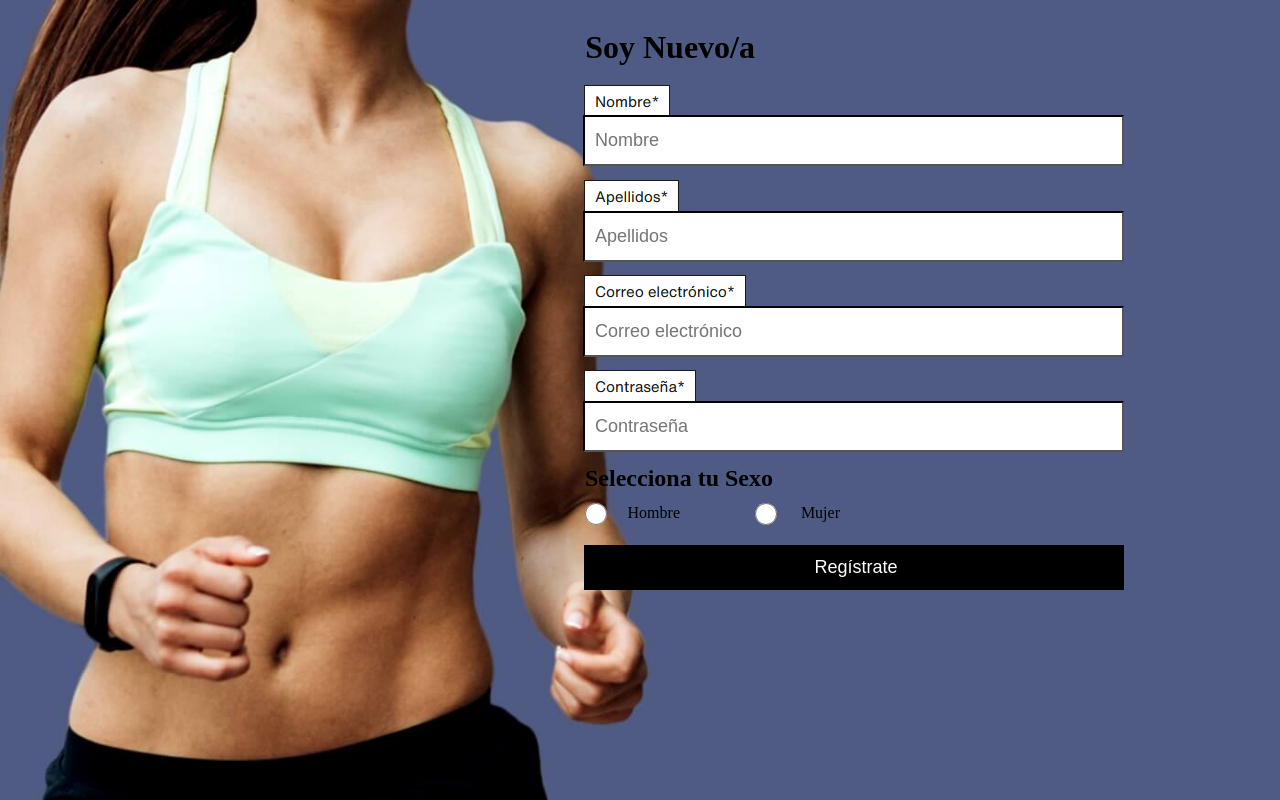
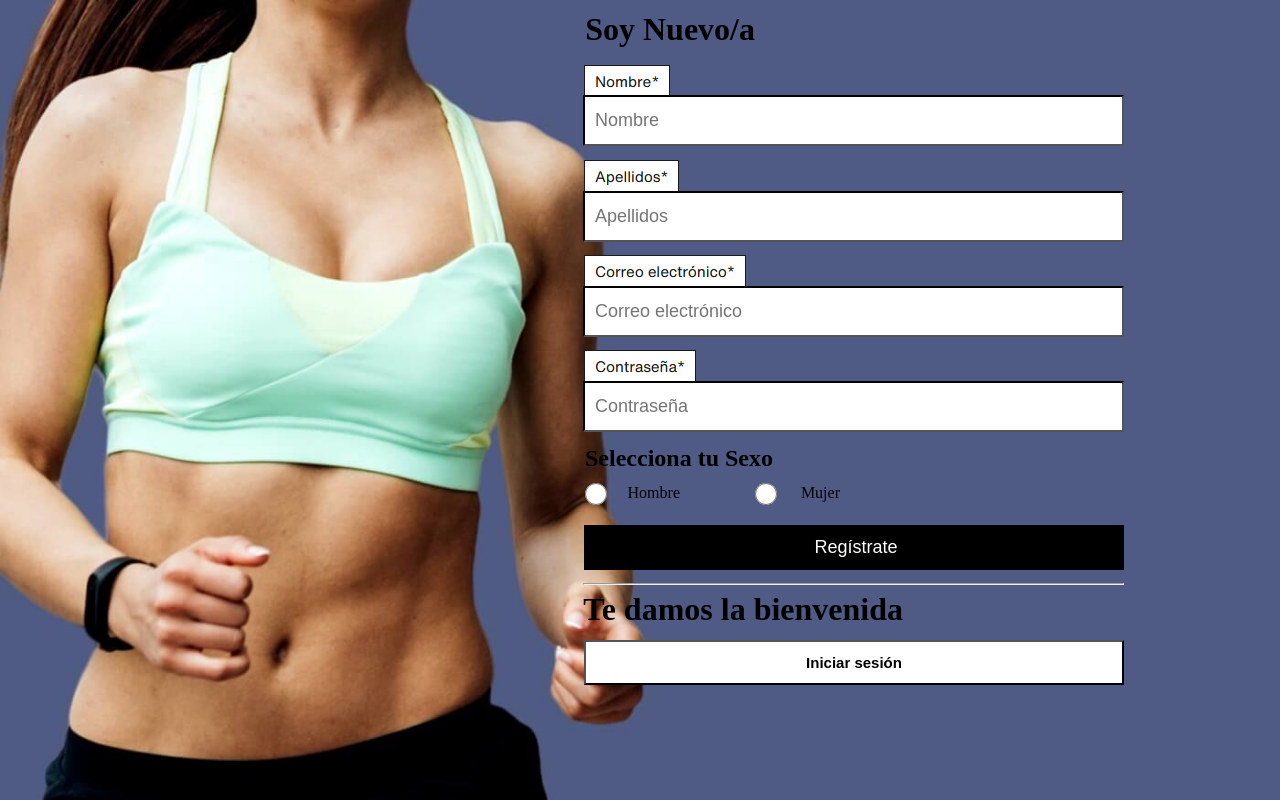
Before and after one commit to Nilpedros22/Grupo1, a PHP site: page /Registro.html in a window 1280 px wide. Run offline with PHP 8.4, Linux system fonts and the light colour scheme.

Commit message:
Registro acabado
Diseño registro acabado.

```diff
--- a/Registro.html
+++ b/Registro.html
@@ -32,6 +32,9 @@
             <p id="mujer">Mujer</p>
         </label>
         <input type="submit" class="registro" value="Regístrate">
+        <hr>
+        <h1 class="bienvenida">Te damos la bienvenida</h1>
+        <input type="button" onclick="location.href = 'log-in.html'" class="login" value="Iniciar sesión">
     </div>
 </body>
 
--- a/registro.css
+++ b/registro.css
@@ -6,17 +6,18 @@ body {
 .nuevo {
     position: absolute;
     right: 525px;
+    top: -10px;
 }
 
 #nombre {
     position: absolute;
     right: 610px;
-    top: 85px;
+    top: 65px;
 }
 
 .nombre {
     position: absolute;
-    top: 115px;
+    top: 95px;
     right: 156px;
     width: 525px;
     height: 45px;
@@ -29,12 +30,12 @@ body {
 #apellidos {
     position: absolute;
     right: 601px;
-    top: 180px;
+    top: 160px;
 }
 
 .apellidos {
     position: absolute;
-    top: 211px;
+    top: 191px;
     right: 156px;
     width: 525px;
     height: 45px;
@@ -47,12 +48,12 @@ body {
 #correo {
     position: absolute;
     right: 534px;
-    top: 275px;
+    top: 255px;
 }
 
 .correo {
     position: absolute;
-    top: 306px;
+    top: 286px;
     right: 156px;
     width: 525px;
     height: 45px;
@@ -65,12 +66,12 @@ body {
 #contraseña {
     position: absolute;
     right: 584px;
-    top: 370px;
+    top: 350px;
 }
 
 .contraseña {
     position: absolute;
-    top: 401px;
+    top: 381px;
     right: 156px;
     width: 525px;
     height: 45px;
@@ -82,13 +83,13 @@ body {
 
 .sexo {
     position: absolute;
-    top: 445px;
+    top: 425px;
     right: 507px;
 }
 
 .hombre {
     position: absolute;
-    top: 500px;
+    top: 480px;
     right: 670px;
     height: 22px;
     width: 22px;
@@ -96,13 +97,13 @@ body {
 
 #hombre {
     position: absolute;
-    top: 488px;
+    top: 468px;
     right: 600px;
 }
 
 .mujer {
     position: absolute;
-    top: 500px;
+    top: 480px;
     right: 500px;
     height: 22px;
     width: 22px;
@@ -110,13 +111,13 @@ body {
 
 #mujer {
     position: absolute;
-    top: 488px;
+    top: 468px;
     right: 440px;
 }
 
 .registro {
     position: absolute;
-    top: 545px;
+    top: 525px;
     right: 156px;
     width: 540px;
     height: 45px;
@@ -126,3 +127,32 @@ body {
     border-width: 0px;
     font-size: 18px;
 }
+
+hr {
+    position: absolute;
+    top: 575px;
+    width: 539px;
+    right: 156px;
+    color: darkgray;
+}
+
+.bienvenida {
+    position: absolute;
+    right: 377px;
+    top: 570px;
+}
+
+.login {
+    position: absolute;
+    font-family: sans-serif;
+    font-weight: bold;
+    color: black;
+    background-color: white;
+    top: 640px;
+    right: 156px;
+    width: 540px;
+    height: 45px;
+    border-width: 2px;
+    border-color: black;
+    font-size: 15px;
+}
```
